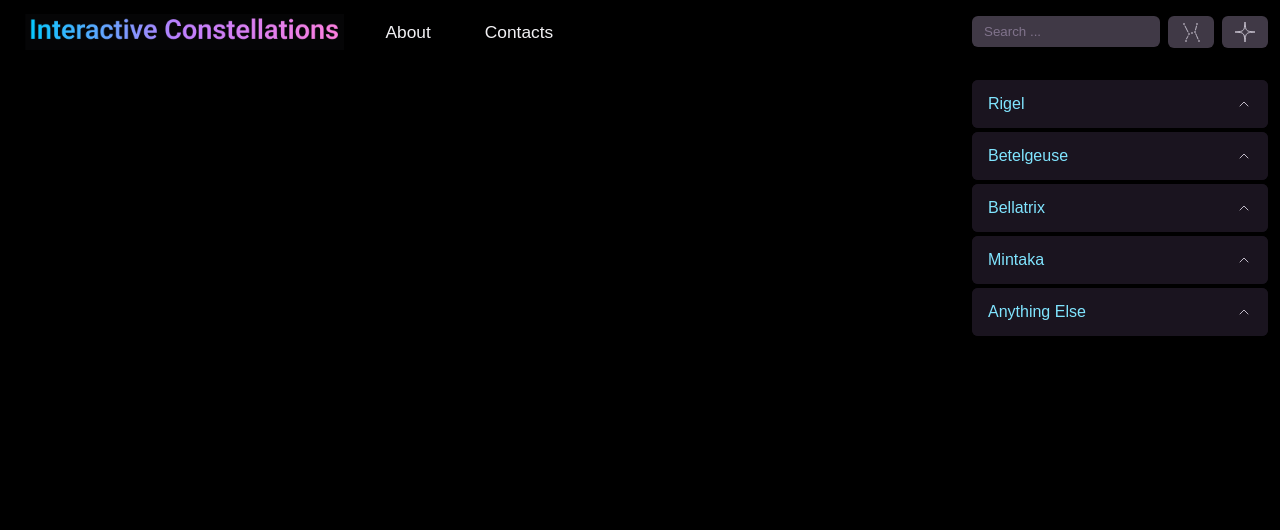
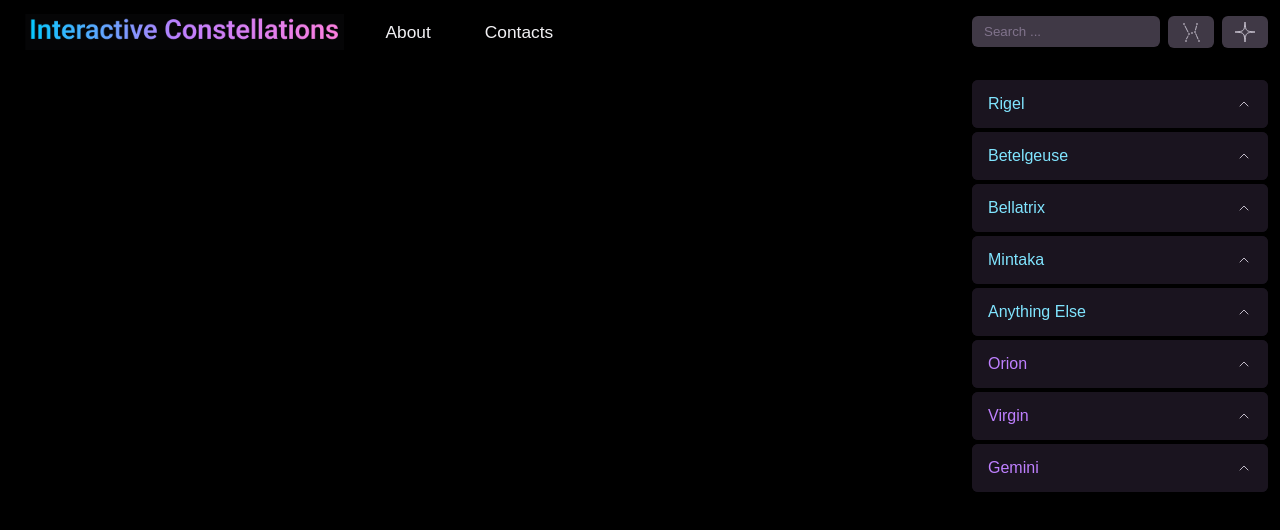
Before and after one commit to htantsiura/Constellations, a React (Vite) app in the folder React-project/: page / in a window 1280 px wide. Shown: the top 530 px of the page. Built offline with nearby package versions, Linux system fonts and the light colour scheme.

Commit message:
created cards for constellations

```diff
--- a/React-project/src/ConstellationsData.js
+++ b/React-project/src/ConstellationsData.js
@@ -4,7 +4,7 @@ export const AllConstellations = [
     // Basic Information
     entity: "Constellation",
     id: "ori",
-    officialName: "Orion",
+    name: "Orion",
     commonName: "The Hunter",
     iauAbbreviation: "Ori",
 
@@ -69,14 +69,14 @@ export const AllConstellations = [
     // Basic Information
     entity: "Constellation",
     id: "vrg",
-    officialName: "Virgin",
+    name: "Virgin",
   },
 
   {
     // Basic Information
     entity: "Constellation",
     id: "gmn",
-    officialName: "Gemini",
+    name: "Gemini",
   }
 
 
--- a/React-project/src/components/Cards/Card.css
+++ b/React-project/src/components/Cards/Card.css
@@ -1,4 +1,4 @@
-.card-star {
+.star-card {
   background-color: var(--card-bg-color);
   border-radius: var(--corner-radius);
 
@@ -10,7 +10,7 @@
   padding: var(--card-padding);
 }
 
-.card-header-star {
+.star-card-header {
   background-color: var(--card-bg-color);
   border: none;
   border-radius: var(--corner-radius);
@@ -31,8 +31,38 @@
   align-items: center;
   gap: 8px;
 }
+
 .icon-chevron {
   width: 32px;
   height: 32px;
+}
 
+.constell-card {
+  background-color: var(--card-bg-color);
+  border-radius: var(--corner-radius);
+
+  display: flex;
+  flex-direction: column;
 }
+
+.constell-card-header {
+  background-color: var(--card-bg-color);
+  border: none;
+  border-radius: var(--corner-radius);
+  color: var(--primary-250);
+
+  font-size: 16px;
+
+  height: 48px;
+  width: 100%;
+  position: relative;
+  padding-left: var(--card-padding);
+  padding-right: 8px;
+
+  cursor: pointer;
+
+  display: flex;
+  justify-content: space-between;
+  align-items: center;
+  gap: 8px;
+}
--- /dev/null
+++ b/React-project/src/components/Cards/ConstellCard.jsx
@@ -0,0 +1,32 @@
+import './Card.css'
+import iconChevron0 from '../../assets/Icon-chevron-0.svg'
+import iconChevron1 from '../../assets/Icon-chevron-1.svg'
+import { useState } from 'react'
+
+export default function ConstellCard({ item, isExpanded, onToggle}) {
+
+  return (
+    <div className={`constell-card ${isExpanded ? 'expanded' : ''}`}>
+      <button className='constell-card-header' onClick={onToggle} >
+        <p>{ item.name }</p>
+        <img
+          src={ isExpanded ? iconChevron0 : iconChevron1 }
+          alt=""
+          className='icon-chevron'
+        />
+      </button>
+      {
+        isExpanded && (
+        <div className='card-body' >
+          <ul>
+            <p>Some information about the star</p>
+            <p>Some information about the star</p>
+            <p>Some information about the star</p>
+            <p>Some information about the star</p>
+          </ul>
+        </div>
+      )}
+
+    </div>
+  )
+}
--- a/React-project/src/components/Cards/Card.jsx
+++ b/React-project/src/components/Cards/StarCard.jsx
@@ -3,11 +3,11 @@ import iconChevron0 from '../../assets/Icon-chevron-0.svg'
 import iconChevron1 from '../../assets/Icon-chevron-1.svg'
 import { useState } from 'react'
 
-export default function CardStar({ item, isExpanded, onToggle}) {
+export default function StarCard({ item, isExpanded, onToggle}) {
 
   return (
-    <div className={`card-star ${isExpanded ? 'expanded' : ''}`}>
-      <button className='card-header-star' onClick={onToggle} >
+    <div className={`star-card ${isExpanded ? 'expanded' : ''}`}>
+      <button className='star-card-header' onClick={onToggle} >
         <p>{ item.name }</p>
         <img
           src={ isExpanded ? iconChevron0 : iconChevron1 }
--- a/React-project/src/components/SidePanel/SidePanel.jsx
+++ b/React-project/src/components/SidePanel/SidePanel.jsx
@@ -6,7 +6,8 @@ import { AllConstellations } from '../../ConstellationsData'
 import iconStar from '../../assets/Icon-star.svg'
 import iconConstell from '../../assets/Icon-constellation.svg'
 import SideContent from '../SideContent/SideContent'
-import CardStar from '../Cards/Card'
+import StarCard from '../Cards/StarCard'
+import ConstellCard from '../Cards/ConstellCard'
 import { useState } from 'react'
 
 export default function SidePanel() {
@@ -44,21 +45,24 @@ export default function SidePanel() {
       <div className='side-panel-body'>
         {
           AllStars.map((item) => (
-            <CardStar
+            <StarCard
               key={ item.id }
               item={ item }
               isExpanded={ expandedId === item.id }
               onToggle={() => setExpandedId(expandedId === item.id ? null : item.id )}
             />
-
           ))
         }
-        {/* <CardStar item={ AllStars[1]} />
-        <CardStar item={ AllStars[2]} />
-        <CardStar item={ AllStars[3]} />
-        <CardStar item={ AllStars[1]} />
-        <CardStar item={ AllStars[2]} />
-        <CardStar item={ AllStars[3]} /> */}
+        {
+          AllConstellations.map((item) => (
+            <ConstellCard
+              key={ item.id }
+              item={ item }
+              isExpanded={ expandedId === item.id }
+              onToggle={() => setExpandedId(expandedId === item.id ? null : item.id )}
+            />
+          ))
+        }
       </div>
     </div>
   )
```
